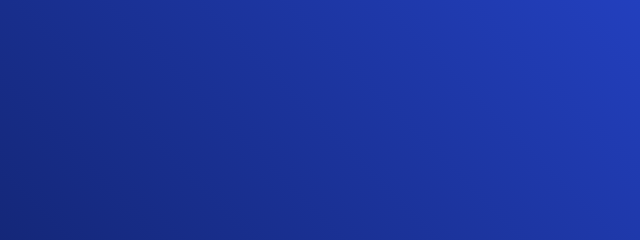
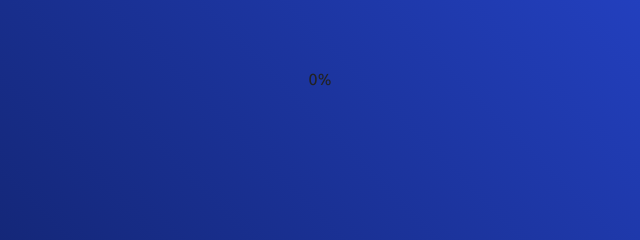
Before and after one commit to RostyslavL/Blur-image-effect, a plain HTML site: page index.html in a window 1280 px wide. Shown: the part 321-561 px from the top of the page, 320-960 px from the left. Drawn offline with Linux system fonts and the light colour scheme.

Commit message:
HTML makup done

```diff
--- a/index.html
+++ b/index.html
@@ -9,7 +9,9 @@
     <script src="https://kit.fontawesome.com/eb27aedf02.js" crossorigin="anonymous"></script>
 </head>
 <body>
-
+  <section class="blur">
+    <div class="loading-text"> 0% </div>
+  </section>
     <script src="main.js"></script>
 </body>
 </html>
--- a/style.css
+++ b/style.css
@@ -1,11 +1,11 @@
-@import url('https://fonts.googleapis.com/css?family=Lato&display=swap');
+@import url('https://fonts.googleapis.com/css?family=Ubuntu');
 
 * {
   box-sizing: border-box;
 }
 
 body {
-  font-family: 'Lato', sans-serif;
+  font-family: 'Ubuntu', sans-serif;
   background: linear-gradient(45deg, rgb(11, 24, 77), #2d51f0 );
   color: #222;
   overflow-x: hidden;
```
